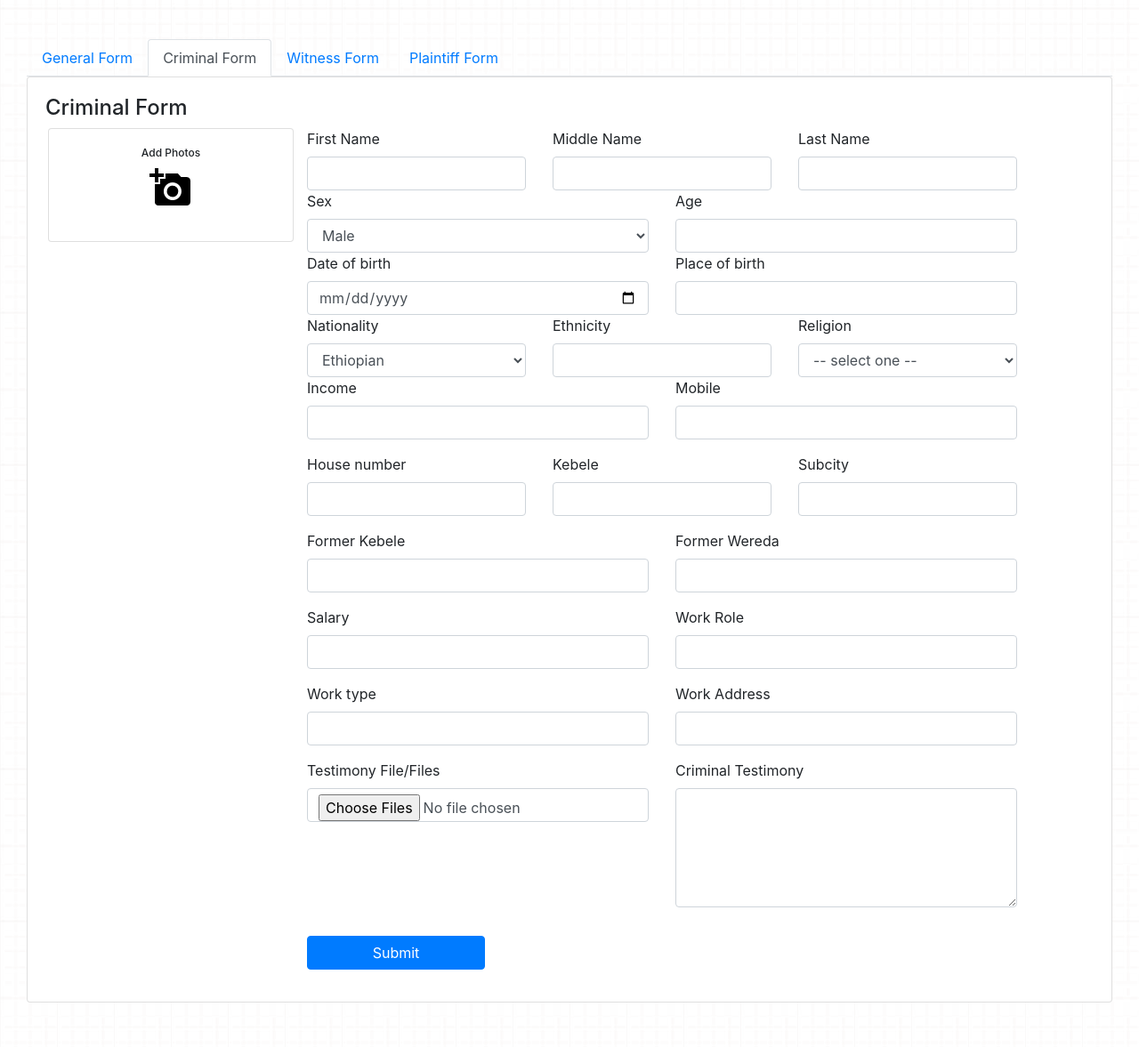
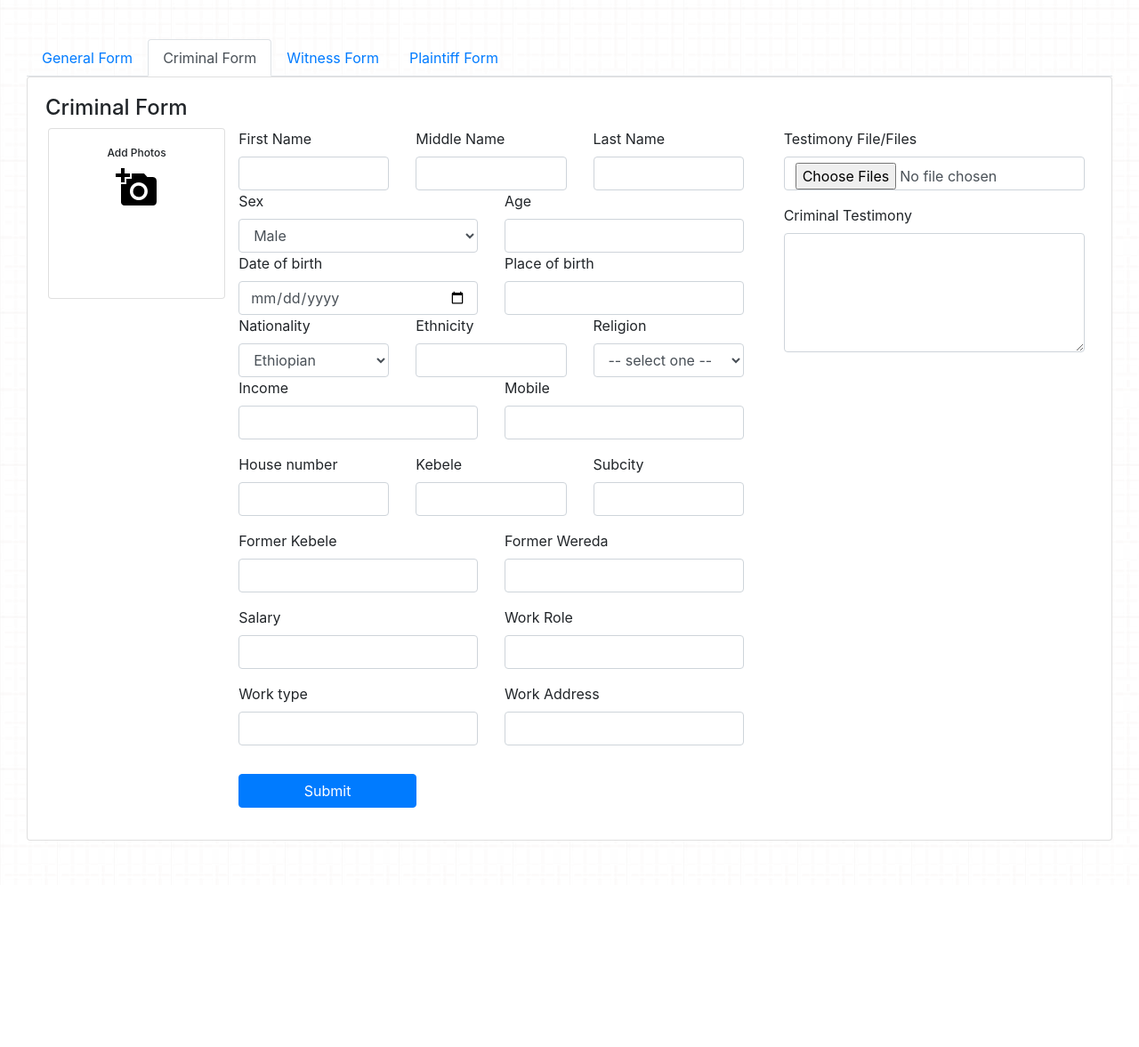
Before and after one commit to tyamlak/crs, a Django app: page /case/1 in a window 1280 px wide, after a click on "Criminal Form". Shown: the part 56-1233 px from the top of the page at 89% size. After the commit the page ends 1001 px from the top, so only its background shows below. Run offline with Django 3.2, Linux system fonts and the light colour scheme; some libraries are stand-ins or nearby versions.

Commit message:
change testimony position

```diff
--- a/UserProfile/static/css/styles2.css
+++ b/UserProfile/static/css/styles2.css
@@ -26,7 +26,7 @@ body {
 		padding: 0.25rem;
 	}
 	#upload-photo {
-		height: 8rem !important;
+		height: 10rem;
 	}
 	#photo {
 		width: 0.5rem;
@@ -44,7 +44,7 @@ body {
 		padding: 0.25rem;
 	}
 	#upload-photo {
-		height: 8rem !important;
+		height: 10rem;
 	}
 	#photo {
 		width: 0.5rem;
@@ -62,7 +62,7 @@ body {
 		padding: 0.25rem;
 	}
 	#upload-photo {
-		height: 8rem !important;
+		height: 10rem;
 	}
 	#photo {
 		width: 0.5rem;
--- a/case/templates/case/criminal_form.html
+++ b/case/templates/case/criminal_form.html
@@ -8,7 +8,7 @@
                 <form method="POST" action="/case/{{case_no}}/add-criminal" enctype="multipart/form-data">
                     {% csrf_token %}
                     <div class="row ml-2">
-                        <div class="form-group card text-center col-3" id="upload-photo"
+                        <div class="form-group card text-center col-2" id="upload-photo"
                             style="width:12rem;height: 12rem;">
                             <label for="C_photo-file" class="card-title">
                                 <div class="card-img-overlay" style="cursor: pointer;">
@@ -20,7 +20,7 @@
                                 </div>
                             </label>
                         </div>
-                        <div class="col-9">
+                        <div class="col-6">
                             <div class="row">
                                 <div class="col">
                                     <label for="fname">First Name</label>
@@ -327,19 +327,20 @@
                                     <input type="text" name="work_address" class="form-control" id="C_address">
                                 </div>
                             </div>
-                            <div class="row">
-                                <div class="form-group col">
-                                    <label for="C_testimony_file">Testimony File/Files</label>
-                                    <input type="file" name="testimony_file" multiple class="form-control" id="C_testimony_file">
-                                </div>
-                                <div class="form-group col">
-                                    <label for="C_testimony">Criminal Testimony</label>
-                                    <textarea class="form-control" rows="5" id="C_testimony"></textarea>
-                                </div>
-                            </div>
+
 
                             <button class="mx-auto btn btn-primary mt-3" id="submit_Cbtn"
                                 style="width: 200px;">Submit</button>
+                        </div>
+                        <div class="col">
+                            <div class="form-group col">
+                                <label for="C_testimony_file">Testimony File/Files</label>
+                                <input type="file" name="testimony_file" multiple class="form-control" id="C_testimony_file">
+                            </div>
+                            <div class="form-group col">
+                                <label for="C_testimony">Criminal Testimony</label>
+                                <textarea class="form-control" rows="5" id="C_testimony"></textarea>
+                            </div>
                         </div>
                     </div>
                 </form>
@@ -358,7 +359,7 @@
         reader.addEventListener("load", function () {
             // convert image file to base64 string
             preview.src = reader.result;
-            preview.style = "width:8rem;height:6rem";
+            preview.style = "width:10rem;height:8rem";
         }, false);
 
         if (file) {
```
